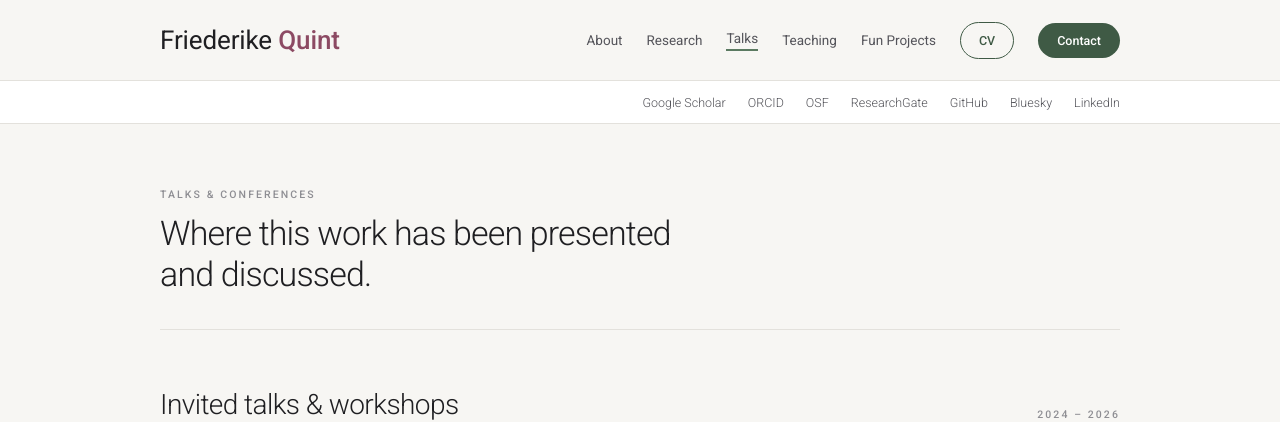
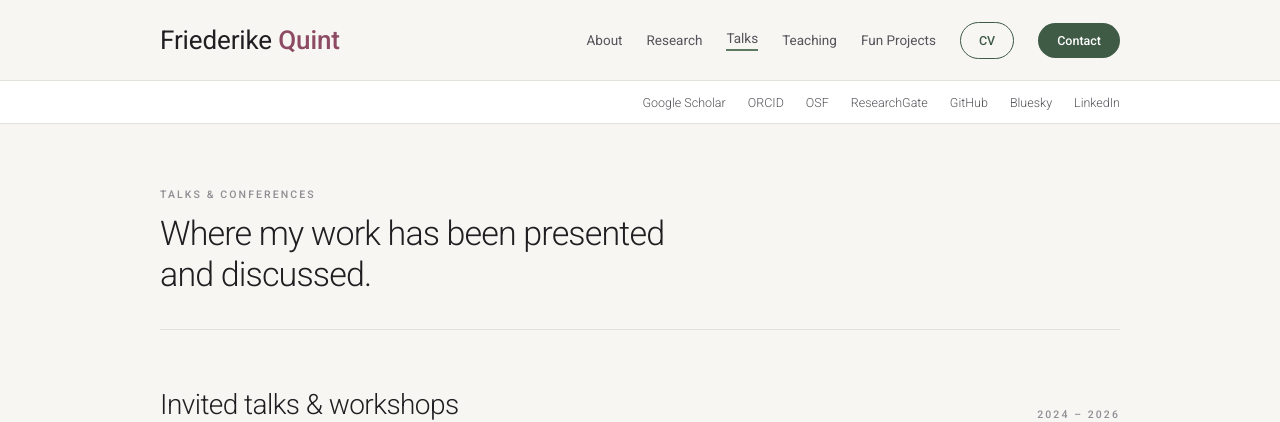
Before and after one commit to friederikequint/friederikequint.github.io, a Jekyll site: the page built from _pages/talks.html, in a window 1280 px wide and 900 px high. Shown: the top 422 px of the window. Built offline with Jekyll 4.4.1, drawn with Linux system fonts in a browser that asks for light colours.

Commit message:
Update header text for talks page

```diff
--- a/_pages/talks.html
+++ b/_pages/talks.html
@@ -8,7 +8,7 @@ description: "Invited talks, guest lectures, workshops and conference presentati
 
 <div class="q-pagehead">
   <div class="q-kicker">Talks &amp; conferences</div>
-  <h1>Where this work has been presented and discussed.</h1>
+  <h1>Where my work has been presented and discussed.</h1>
 </div>
 
 <section class="q-section">
```
